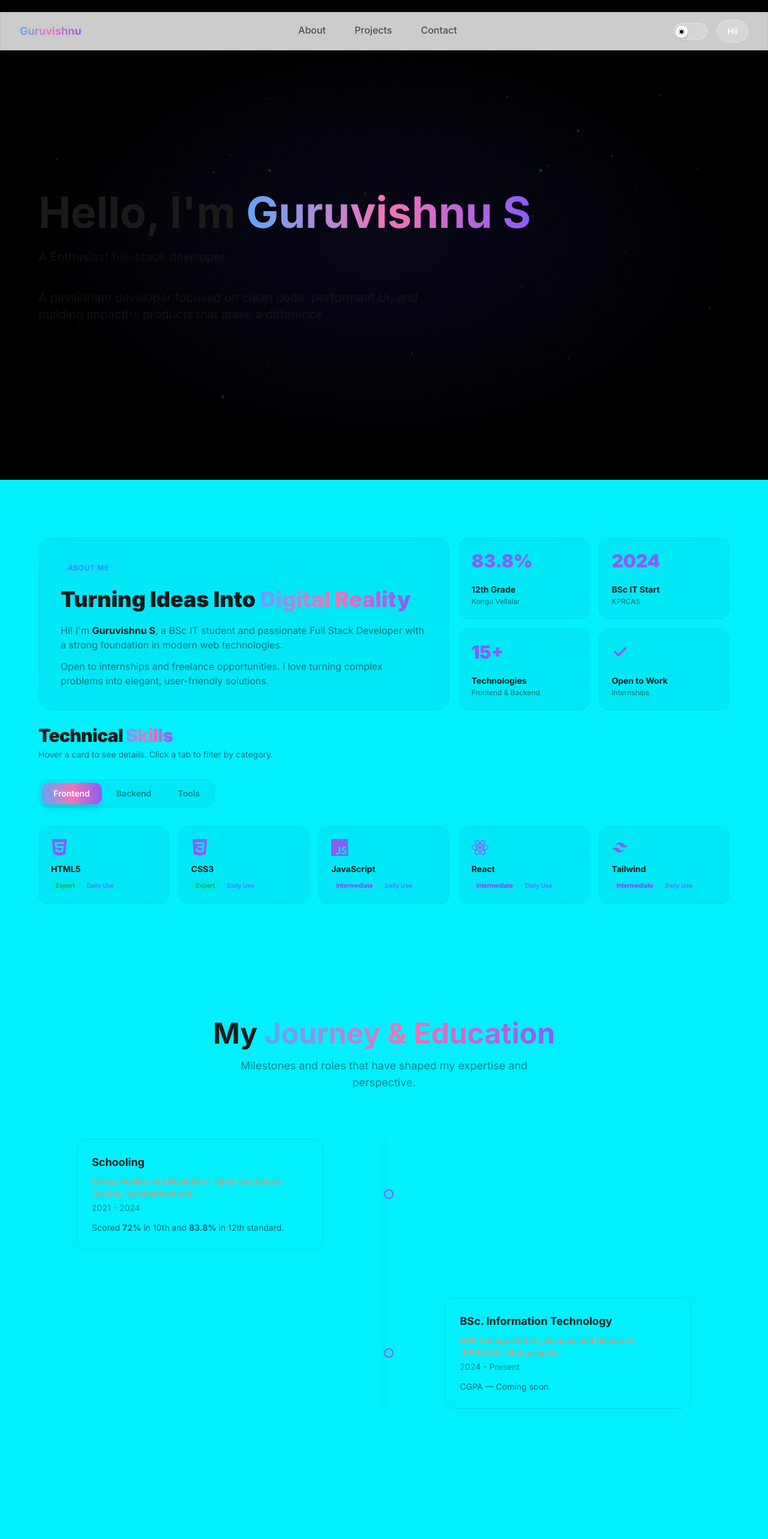
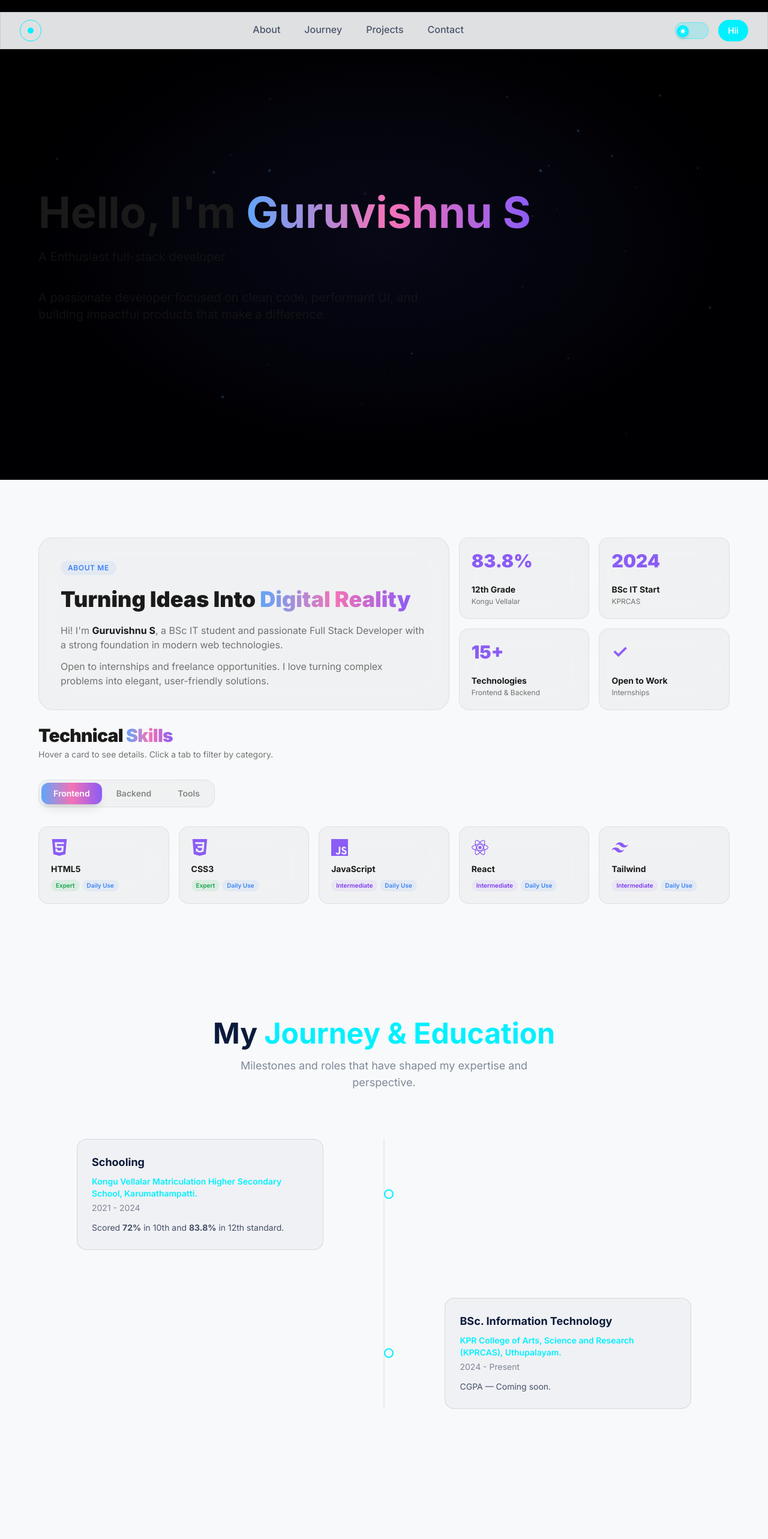
Before and after one commit to Guruvishnu444/vishnu-04, a React (Vite) app: page / in a window 1280 px wide. Shown: the top 2566 px of the page at 60% size. Built offline with nearby package versions, Linux system fonts and the light colour scheme.

Commit message:
Update portfolio website files

```diff
--- a/src/App.jsx
+++ b/src/App.jsx
@@ -17,10 +17,9 @@ const is404 = typeof window !== 'undefined' &&
   !window.location.pathname.startsWith('/#')
 
 function LoadingFallback() {
-  const { dark } = useTheme()
   return (
     <div className="min-h-[50vh] flex items-center justify-center">
-      <div className={`w-8 h-8 border-2 border-t-transparent rounded-full animate-spin ${dark ? 'border-orange-400' : 'border-violet-500'}`} />
+      <div className="w-8 h-8 rounded-full animate-spin border-2 border-t-transparent" style={{ borderColor: '#00F0FF', borderTopColor: 'transparent' }} />
     </div>
   )
 }
@@ -33,7 +32,13 @@ function AppInner() {
   }
 
   return (
-    <div className="relative min-h-screen overflow-hidden" style={{ backgroundColor: dark ? '#000000' : '#00f0ff' }}>
+    <div
+      className="relative min-h-screen overflow-hidden"
+      style={{
+        backgroundColor: dark ? '#000000' : '#F8F9FA',
+        color: dark ? '#00F0FF' : '#0A1A3A',
+      }}
+    >
       <InteractiveBackground />
       <Navbar />
       <main>
@@ -46,12 +51,12 @@ function AppInner() {
       <Footer />
       <Toaster position="bottom-right" toastOptions={{
         style: {
-          background: dark ? 'rgba(10,10,10,0.95)' : 'rgba(255,255,255,0.95)',
-          color: dark ? '#f5f5f5' : '#1a1a1a',
+          background: dark ? 'rgba(0,0,0,0.95)' : 'rgba(248,249,250,0.95)',
+          color: dark ? '#00F0FF' : '#0A1A3A',
           backdropFilter: 'blur(10px)',
-          border: dark ? '1px solid rgba(255,255,255,0.08)' : '1px solid rgba(0,0,0,0.08)',
+          border: dark ? '1px solid rgba(0,240,255,0.2)' : '1px solid rgba(10,26,58,0.15)',
         },
-        success: { iconTheme: { primary: dark ? '#f97316' : '#8b5cf6', secondary: dark ? '#000' : '#fff' } },
+        success: { iconTheme: { primary: '#00F0FF', secondary: dark ? '#000' : '#fff' } },
         error: { iconTheme: { primary: '#ef4444', secondary: dark ? '#000' : '#fff' } },
       }} />
     </div>
--- a/src/components/Journey.jsx
+++ b/src/components/Journey.jsx
@@ -7,16 +7,14 @@ const timelineData = [
   { id: 2, title: 'BSc. Information Technology', institution: 'KPR College of Arts, Science and Research (KPRCAS), Uthupalayam.', period: '2024 - Present', description: 'CGPA — Coming soon.', side: 'right' },
 ]
 
-function TimelineCard({ item, index }) {
+function TimelineCard({ item, index, dark }) {
   const ref = useRef(null)
   const inView = useInView(ref, { once: true, margin: '-80px' })
-  const { dark } = useTheme()
   const isLeft = item.side === 'left'
-  const textColor = dark ? 'text-[#f5f5f5]' : 'text-[#1a1a1a]'
-  const mutedText = dark ? 'text-[#f5f5f5]/50' : 'text-[#1a1a1a]/50'
-  const bodyText = dark ? 'text-[#f5f5f5]/65' : 'text-[#1a1a1a]/65'
-  const cardBg = dark ? 'bg-white/5 border-white/10 hover:border-orange-500/30' : 'bg-black/4 border-black/10 hover:border-violet-400/30'
-  const dotBorder = dark ? 'border-orange-500' : 'border-violet-500'
+  const textColor = dark ? '#00F0FF' : '#0A1A3A'
+  const cardBg = dark ? 'rgba(0,240,255,0.04)' : 'rgba(10,26,58,0.03)'
+  const cardBorder = dark ? 'rgba(0,240,255,0.15)' : 'rgba(10,26,58,0.12)'
+  const accent = dark ? '#FFFFFF' : '#00F0FF'
 
   return (
     <div className="relative flex items-center justify-center w-full mb-20">
@@ -25,17 +23,19 @@ function TimelineCard({ item, index }) {
         animate={inView ? { opacity: 1, x: 0 } : {}}
         transition={{ duration: 0.6, ease: 'easeOut', delay: index * 0.15 }}
         className={`w-[44%] ${isLeft ? 'mr-auto pr-10' : 'ml-auto pl-10'}`}>
-        <div className={`border rounded-2xl p-6 transition-all duration-300 ${cardBg}`}>
-          <h3 className={`font-bold text-lg mb-2 ${textColor}`}>{item.title}</h3>
-          <p className="font-semibold text-sm mb-1" style={{ color: '#BFA181' }}>{item.institution}</p>
-          <p className={`text-sm mb-3 ${mutedText}`}>{item.period}</p>
-          <p className={`text-sm leading-relaxed ${bodyText}`}
+        <div className="border rounded-2xl p-6 transition-all duration-300"
+          style={{ backgroundColor: cardBg, borderColor: cardBorder, color: textColor }}>
+          <h3 className="font-bold text-lg mb-2">{item.title}</h3>
+          <p className="font-semibold text-sm mb-1" style={{ color: accent }}>{item.institution}</p>
+          <p className="text-sm mb-3 opacity-50">{item.period}</p>
+          <p className="text-sm leading-relaxed opacity-75"
             dangerouslySetInnerHTML={{ __html: item.description.replace(/(\d+\.?\d*%|\d+\.\d+)/g, '<strong>$1</strong>') }} />
         </div>
       </motion.div>
       <motion.div initial={{ scale: 0, opacity: 0 }} animate={inView ? { scale: 1, opacity: 1 } : {}}
         transition={{ duration: 0.4, delay: index * 0.15 + 0.2 }}
-        className={`absolute left-1/2 -translate-x-1/2 w-4 h-4 rounded-full border-2 bg-transparent z-10 ${dotBorder}`} />
+        className="absolute left-1/2 -translate-x-1/2 w-4 h-4 rounded-full border-2 bg-transparent z-10"
+        style={{ borderColor: accent }} />
     </div>
   )
 }
@@ -44,9 +44,9 @@ function Journey() {
   const headingRef = useRef(null)
   const headingInView = useInView(headingRef, { once: true })
   const { dark } = useTheme()
-  const textColor = dark ? 'text-[#f5f5f5]' : 'text-[#1a1a1a]'
-  const gradient = dark ? 'from-red-500 via-orange-400 to-red-400' : 'from-blue-400 via-pink-400 to-violet-500'
-  const lineColor = dark ? 'bg-white/10' : 'bg-black/10'
+  const textColor = dark ? '#00F0FF' : '#0A1A3A'
+  const accent = dark ? '#FFFFFF' : '#00F0FF'
+  const lineColor = dark ? 'rgba(0,240,255,0.15)' : 'rgba(10,26,58,0.12)'
 
   return (
     <section id="journey" className="relative py-24 px-6">
@@ -54,19 +54,17 @@ function Journey() {
         <motion.div ref={headingRef} initial={{ opacity: 0, y: 30 }}
           animate={headingInView ? { opacity: 1, y: 0 } : {}} transition={{ duration: 0.6 }}
           className="text-center mb-20">
-          <h2 className={`text-4xl sm:text-5xl font-bold mb-4 ${textColor}`}>
+          <h2 className="text-4xl sm:text-5xl font-bold mb-4" style={{ color: textColor }}>
             My{' '}
-            <span className={`bg-gradient-to-r ${gradient} bg-clip-text text-transparent`}>
-              Journey & Education
-            </span>
+            <span style={{ color: accent }}>Journey & Education</span>
           </h2>
-          <p className={`text-lg max-w-xl mx-auto ${dark ? 'text-[#f5f5f5]/50' : 'text-[#1a1a1a]/50'}`}>
+          <p className="text-lg max-w-xl mx-auto opacity-50" style={{ color: textColor }}>
             Milestones and roles that have shaped my expertise and perspective.
           </p>
         </motion.div>
         <div className="relative">
-          <div className={`absolute left-1/2 -translate-x-1/2 top-0 bottom-0 w-px ${lineColor}`} />
-          {timelineData.map((item, index) => <TimelineCard key={item.id} item={item} index={index} />)}
+          <div className="absolute left-1/2 -translate-x-1/2 top-0 bottom-0 w-px" style={{ backgroundColor: lineColor }} />
+          {timelineData.map((item, index) => <TimelineCard key={item.id} item={item} index={index} dark={dark} />)}
         </div>
       </div>
     </section>
--- a/src/components/Navbar.jsx
+++ b/src/components/Navbar.jsx
@@ -12,6 +12,7 @@ function Navbar() {
 
   const navLinks = [
     { label: 'About', id: 'about' },
+    { label: 'Journey', id: 'journey' },
     { label: 'Projects', id: 'projects' },
     { label: 'Contact', id: 'contact' },
   ]
@@ -42,11 +43,13 @@ function Navbar() {
     setMobileMenuOpen(false)
   }
 
-  const mutedText = dark ? 'text-[#f5f5f5]/70' : 'text-[#1a1a1a]/70'
-  const textColor = dark ? 'text-[#f5f5f5]' : 'text-[#1a1a1a]'
-  const underlineColor = dark ? 'bg-orange-500' : 'bg-violet-500'
-  const mobileBg = dark ? 'bg-black/95' : 'bg-white/95'
-  const mobileBorder = dark ? 'border-white/10' : 'border-black/10'
+  // ── Exact color system ──
+  const textColor = dark ? '#00F0FF' : '#0A1A3A'
+  const accentColor = dark ? '#FFFFFF' : '#00F0FF'
+  const navBg = dark ? 'rgba(0,0,0,0.85)' : 'rgba(248,249,250,0.9)'
+  const navBgScrolled = dark ? 'rgba(0,0,0,0.92)' : 'rgba(248,249,250,0.95)'
+  const borderColor = dark ? 'rgba(0,240,255,0.15)' : 'rgba(10,26,58,0.1)'
+  const mobileBg = dark ? 'rgba(0,0,0,0.97)' : 'rgba(248,249,250,0.97)'
 
   return (
     <header className="fixed top-0 right-0 left-0 z-50 flex justify-center px-4 pt-5 md:px-0">
@@ -56,48 +59,52 @@ function Navbar() {
         transition={{ duration: 0.6, ease: 'easeOut' }}
         style={{
           width: scrolled ? 'auto' : '100%',
-          maxWidth: scrolled ? '820px' : '100%',
+          maxWidth: scrolled ? '860px' : '100%',
           borderRadius: scrolled ? '9999px' : '0px',
           paddingLeft: scrolled ? '32px' : '0px',
           paddingRight: scrolled ? '32px' : '0px',
           transition: 'all 0.4s cubic-bezier(0.4,0,0.2,1), background-color 0.3s ease, border-color 0.3s ease',
           backdropFilter: 'blur(16px)',
-          backgroundColor: dark
-            ? scrolled ? 'rgba(0,0,0,0.88)' : 'rgba(0,0,0,0.75)'
-            : scrolled ? 'rgba(255,255,255,0.92)' : 'rgba(255,255,255,0.80)',
-          border: dark ? '1px solid rgba(255,255,255,0.08)' : '1px solid rgba(0,0,0,0.08)',
-          boxShadow: scrolled ? (dark ? '0 8px 32px rgba(0,0,0,0.5)' : '0 8px 32px rgba(0,0,0,0.1)') : 'none',
+          backgroundColor: scrolled ? navBgScrolled : navBg,
+          border: `1px solid ${borderColor}`,
+          boxShadow: scrolled ? `0 8px 32px rgba(0,0,0,${dark ? 0.5 : 0.08})` : 'none',
           overflow: 'hidden',
           position: 'relative',
+          color: textColor,
         }}
         role="navigation"
         aria-label="Main navigation"
       >
-        {/* NO ParticleCanvas here — removed */}
         <div className="relative z-10 w-full py-3">
           <div className={`flex items-center justify-between gap-8 ${scrolled ? 'px-2' : 'max-w-7xl mx-auto px-8'}`}>
 
-            {/* Logo */}
+            {/* Brand mark — text label removed, just an accent dot */}
             <motion.a href="#"
               onClick={e => { e.preventDefault(); window.scrollTo({ top: 0, behavior: 'smooth' }) }}
-              className="font-bold text-lg"
               whileHover={{ opacity: 0.75 }}
               initial={{ opacity: 0 }} animate={{ opacity: 1 }} transition={{ duration: 0.5 }}
+              aria-label="Home"
+              className="flex items-center justify-center w-9 h-9 rounded-full"
+              style={{ border: `1.5px solid ${accentColor}` }}
             >
-              {dark
-                ? <span className="bg-gradient-to-r from-red-500 to-orange-400 bg-clip-text text-transparent">Guruvishnu</span>
-                : <span className="bg-gradient-to-r from-blue-400 via-pink-400 to-violet-500 bg-clip-text text-transparent">Guruvishnu</span>
-              }
+              <span className="w-2.5 h-2.5 rounded-full" style={{ backgroundColor: accentColor }} />
             </motion.a>
 
             {/* Desktop Nav */}
-            <div className="hidden md:flex items-center gap-12">
+            <div className="hidden md:flex items-center gap-10">
               {navLinks.map(link => (
                 <motion.button key={link.id} onClick={() => scrollToSection(link.id)}
-                  whileHover={{ opacity: 1, y: -1 }}
-                  className={`relative font-medium pb-1 group transition-opacity ${mutedText}`}>
+                  whileHover={{ y: -1 }}
+                  className="relative font-medium pb-1 group transition-opacity"
+                  style={{ color: textColor, opacity: activeSection === link.id ? 1 : 0.7 }}>
                   {link.label}
-                  <span className={`absolute bottom-0 left-0 h-[2px] rounded-full transition-all duration-300 ${underlineColor} ${activeSection === link.id ? 'w-full' : 'w-0 group-hover:w-full'}`} />
+                  <span
+                    className="absolute bottom-0 left-0 h-[2px] rounded-full transition-all duration-300"
+                    style={{
+                      backgroundColor: accentColor,
+                      width: activeSection === link.id ? '100%' : '0%',
+                    }}
+                  />
                 </motion.button>
               ))}
             </div>
@@ -108,7 +115,12 @@ function Navbar() {
               <motion.a href="mailto:guruvishnu4gd@gmail.com"
                 whileHover={{ scale: 1.05, y: -2 }}
                 whileTap={{ scale: 0.97 }}
-                className="px-4 py-2 rounded-full font-semibold text-sm text-white bg-white/20 hover:bg-white/30 border border-white/30 transition-all">
+                className="px-4 py-2 rounded-full font-semibold text-sm transition-all"
+                style={{
+                  backgroundColor: accentColor,
+                  color: dark ? '#000000' : '#FFFFFF',
+                }}
+              >
                 Hii
               </motion.a>
             </div>
@@ -116,7 +128,7 @@ function Navbar() {
             {/* Mobile */}
             <div className="md:hidden flex items-center gap-3">
               <ThemeToggle />
-              <button onClick={() => setMobileMenuOpen(!mobileMenuOpen)} className={`p-2 ${textColor}`}>
+              <button onClick={() => setMobileMenuOpen(!mobileMenuOpen)} className="p-2" style={{ color: textColor }}>
                 {mobileMenuOpen ? <X size={24} /> : <List size={24} />}
               </button>
             </div>
@@ -127,19 +139,23 @@ function Navbar() {
           {mobileMenuOpen && (
             <motion.div initial={{ opacity: 0, height: 0 }} animate={{ opacity: 1, height: 'auto' }}
               exit={{ opacity: 0, height: 0 }} transition={{ duration: 0.3 }}
-              className={`md:hidden border-t ${mobileBg} ${mobileBorder}`}>
+              style={{ backgroundColor: mobileBg, borderTop: `1px solid ${borderColor}` }}
+              className="md:hidden">
               <div className="px-6 py-4 flex flex-col gap-3">
                 {navLinks.map(link => (
                   <button key={link.id} onClick={() => scrollToSection(link.id)}
-                    className={`text-left font-medium py-2 border-b-2 transition-colors ${
-                      activeSection === link.id
-                        ? `${textColor} ${dark ? 'border-orange-500' : 'border-violet-500'}`
-                        : `${mutedText} border-transparent`}`}>
+                    className="text-left font-medium py-2 border-b-2 transition-colors"
+                    style={{
+                      color: textColor,
+                      borderColor: activeSection === link.id ? accentColor : 'transparent',
+                      opacity: activeSection === link.id ? 1 : 0.7,
+                    }}>
                     {link.label}
                   </button>
                 ))}
                 <a href="mailto:guruvishnu4gd@gmail.com"
-                  className="text-center py-2.5 rounded-full text-white font-semibold mt-1 bg-white/20 border border-white/30">
+                  className="text-center py-2.5 rounded-full font-semibold mt-1"
+                  style={{ backgroundColor: accentColor, color: dark ? '#000000' : '#FFFFFF' }}>
                   Hii
                 </a>
               </div>
--- a/src/components/ThemeToggle.jsx
+++ b/src/components/ThemeToggle.jsx
@@ -4,6 +4,7 @@ import { useTheme } from '../ThemeContext'
 
 export default function ThemeToggle() {
   const { dark, toggle } = useTheme()
+  const accent = dark ? '#FFFFFF' : '#00F0FF'
 
   return (
     <motion.button
@@ -11,37 +12,34 @@ export default function ThemeToggle() {
       aria-label={dark ? 'Switch to light mode' : 'Switch to dark mode'}
       whileHover={{ scale: 1.08 }}
       whileTap={{ scale: 0.92 }}
-      className="relative w-14 h-7 rounded-full bg-white/20 border border-white/30 transition-colors duration-300 focus:outline-none focus-visible:ring-2 focus-visible:ring-white/50"
+      className="relative w-14 h-7 rounded-full transition-colors duration-300 focus:outline-none"
+      style={{ backgroundColor: `${accent}33`, border: `1px solid ${accent}66` }}
     >
-      {/* Track */}
       <motion.div
         layout
         animate={{ x: dark ? 30 : 2 }}
         transition={{ type: 'spring', stiffness: 400, damping: 28 }}
-        className="absolute top-1 w-5 h-5 rounded-full bg-white shadow-md flex items-center justify-center"
+        className="absolute top-1 w-5 h-5 rounded-full shadow-md flex items-center justify-center"
+        style={{ backgroundColor: accent }}
       >
         <AnimatePresence mode="wait">
           {dark ? (
-            <motion.span
-              key="moon"
+            <motion.span key="moon"
               initial={{ opacity: 0, rotate: -90, scale: 0.5 }}
               animate={{ opacity: 1, rotate: 0, scale: 1 }}
               exit={{ opacity: 0, rotate: 90, scale: 0.5 }}
               transition={{ duration: 0.2 }}
-              className="flex items-center justify-center"
-            >
-              <Moon size={12} weight="fill" className="text-black" />
+              className="flex items-center justify-center">
+              <Moon size={12} weight="fill" style={{ color: '#000000' }} />
             </motion.span>
           ) : (
-            <motion.span
-              key="sun"
+            <motion.span key="sun"
               initial={{ opacity: 0, rotate: 90, scale: 0.5 }}
               animate={{ opacity: 1, rotate: 0, scale: 1 }}
               exit={{ opacity: 0, rotate: -90, scale: 0.5 }}
               transition={{ duration: 0.2 }}
-              className="flex items-center justify-center"
-            >
-              <Sun size={12} weight="fill" className="text-black" />
+              className="flex items-center justify-center">
+              <Sun size={12} weight="fill" style={{ color: '#FFFFFF' }} />
             </motion.span>
           )}
         </AnimatePresence>
--- a/src/index.css
+++ b/src/index.css
@@ -6,13 +6,24 @@
 * { margin: 0; padding: 0; box-sizing: border-box; }
 html { scroll-behavior: smooth; }
 
+/* ── CSS Custom Properties: theme color system ── */
+:root {
+  --color-bg-dark: #000000;
+  --color-text-dark: #00F0FF;
+  --color-accent-dark: #FFFFFF;
+
+  --color-bg-light: #F8F9FA;
+  --color-text-light: #0A1A3A;
+  --color-accent-light: #00F0FF;
+}
+
 body {
   font-family: 'Inter', system-ui, sans-serif;
   -webkit-font-smoothing: antialiased;
   -moz-osx-font-smoothing: grayscale;
 }
 
-/* ── Global smooth theme transitions ── */
+/* ── Global smooth theme transitions (no flash on toggle) ── */
 *, *::before, *::after {
   transition:
     background-color 0.3s ease,
@@ -22,7 +33,6 @@ body {
     opacity 0.2s ease;
 }
 
-/* Don't transition transforms — breaks framer motion */
 [data-framer-motion], .motion-safe\:transform {
   transition:
     background-color 0.3s ease,
@@ -48,27 +58,11 @@ body {
   transform: translateY(-1px);
 }
 
-/* ── Gradient mesh glow — dark ── */
-.mesh-dark {
-  background:
-    radial-gradient(ellipse 60% 40% at 20% 30%, rgba(220,38,38,0.07) 0%, transparent 70%),
-    radial-gradient(ellipse 50% 40% at 80% 70%, rgba(234,88,12,0.06) 0%, transparent 70%),
-    radial-gradient(ellipse 40% 30% at 50% 50%, rgba(239,68,68,0.04) 0%, transparent 60%);
-}
-
-/* ── Gradient mesh glow — light ── */
-.mesh-light {
-  background:
-    radial-gradient(ellipse 60% 40% at 20% 30%, rgba(56,189,248,0.08) 0%, transparent 70%),
-    radial-gradient(ellipse 50% 40% at 80% 70%, rgba(139,92,246,0.07) 0%, transparent 70%),
-    radial-gradient(ellipse 40% 30% at 50% 50%, rgba(236,72,153,0.05) 0%, transparent 60%);
-}
-
 /* ── Scrollbar ── */
 ::-webkit-scrollbar { width: 5px; }
 ::-webkit-scrollbar-track { background: transparent; }
-::-webkit-scrollbar-thumb { background: rgba(128,128,128,0.25); border-radius: 3px; }
-::-webkit-scrollbar-thumb:hover { background: rgba(128,128,128,0.45); }
+::-webkit-scrollbar-thumb { background: rgba(0,240,255,0.3); border-radius: 3px; }
+::-webkit-scrollbar-thumb:hover { background: rgba(0,240,255,0.5); }
 
 /* ── Line clamp ── */
 .line-clamp-2 {
@@ -89,17 +83,6 @@ body {
   html { font-size: 14px; }
 }
 
-/* ── Marquee pause on hover ── */
-.marquee-wrap:hover .marquee-inner {
-  animation-play-state: paused;
-}
-
-/* ── 3D perspective for tilt cards ── */
-.perspective {
-  perspective: 800px;
-}
-
-/* ── iOS smooth scroll ── */
 @supports (-webkit-overflow-scrolling: touch) {
   html { -webkit-overflow-scrolling: touch; }
 }
```
